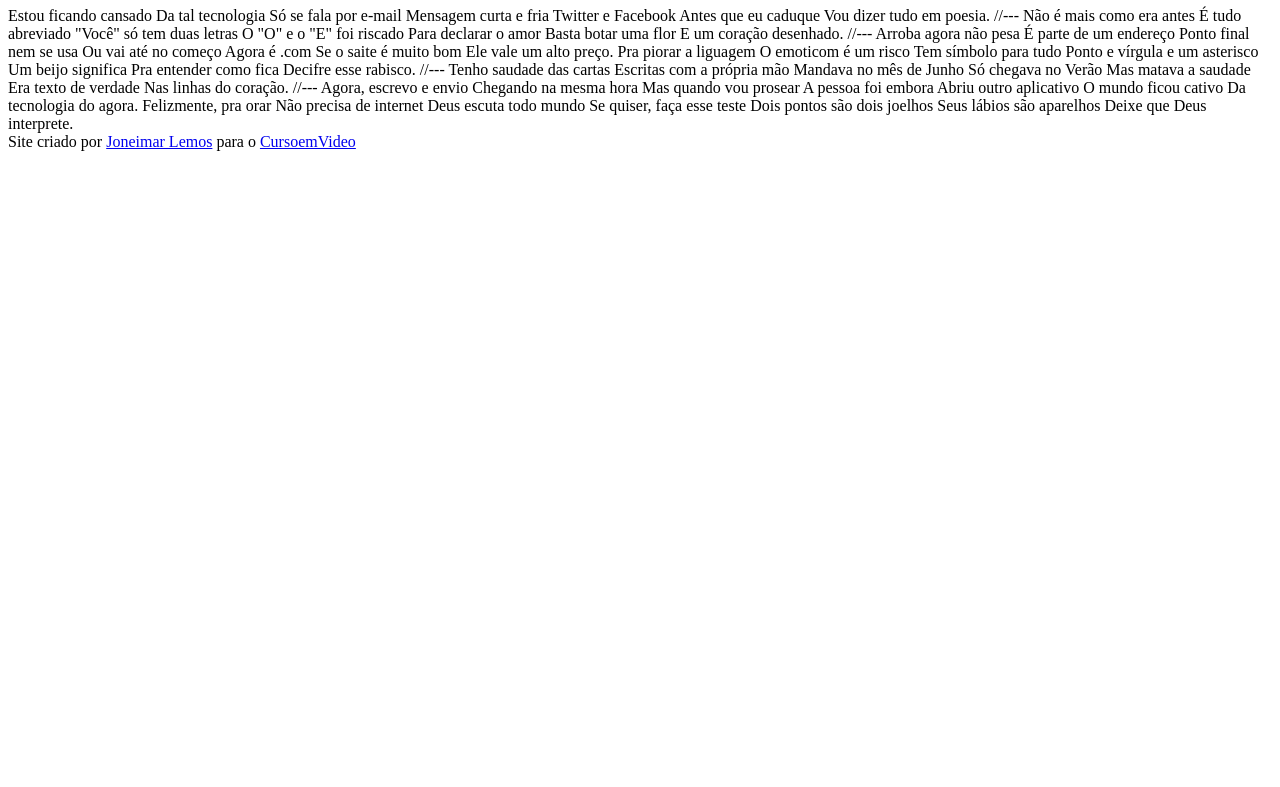
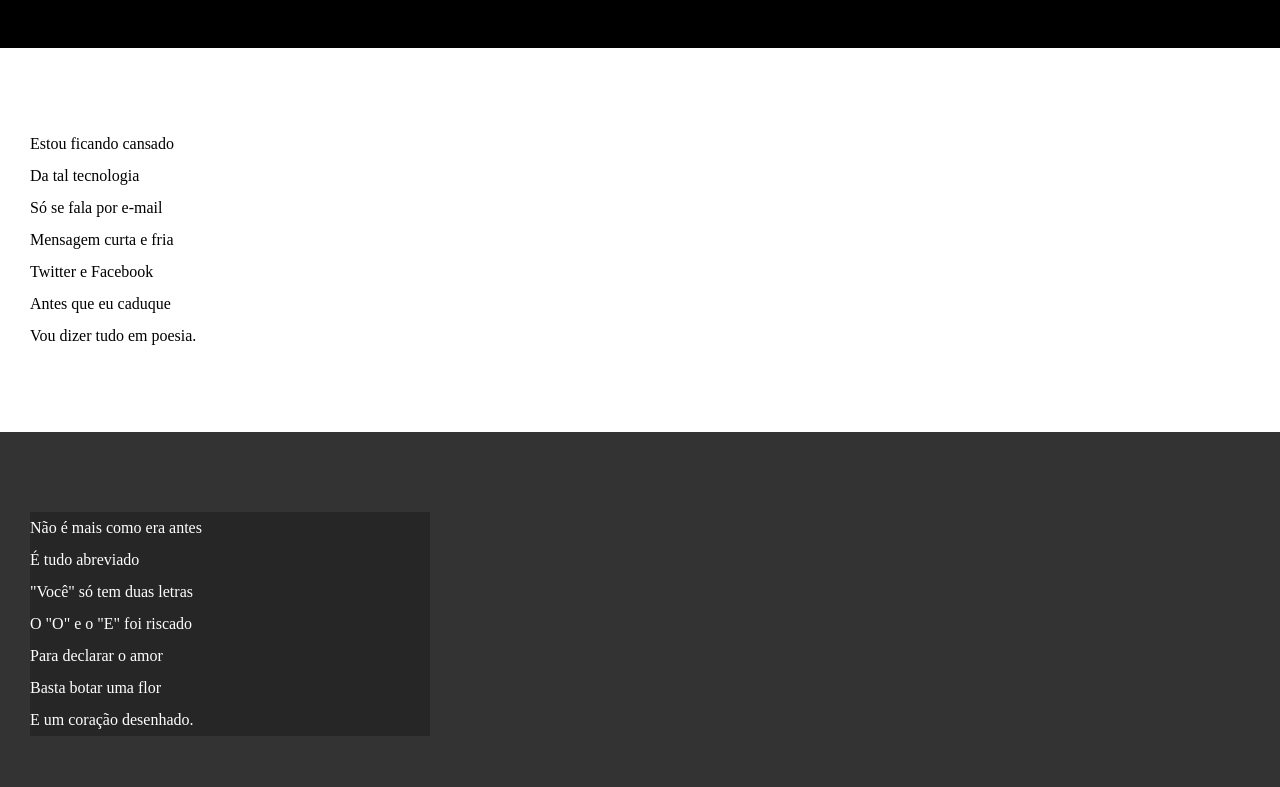
Before and after one commit to Joneimar/html-css, a plain HTML site: page Desafios/d012/index.html in a window 1280 px wide. Shown: the part 107-894 px from the top of the page. Before the commit the page ends 800 px from the top, so only its background shows below. Drawn offline with Linux system fonts and the light colour scheme.

Commit message:
atualizei estilos dos textos e blocos

```diff
--- /dev/null
+++ b/Desafios/d012/estilo/style.css
@@ -0,0 +1,67 @@
+@charset "UTF-8";
+
+* {
+    margin: 0px;
+    padding: 0px;
+
+}
+
+html, body {
+    min-height: 100vh;
+    background-color: darkgray;
+}
+
+header {
+    background-color: black;
+    color: white;
+    text-align: center;
+}
+
+header > h1 {
+    padding-top: 50px;
+    font-variant: small-caps;
+}
+
+header > p {
+    padding-bottom: 50px;
+}
+
+header a, footer a {
+    color: white;
+    text-decoration: none;
+    font-weight: bolder;
+}
+
+header a:hover, footer a:hover {
+    text-decoration: underline;
+}
+
+section {
+    padding-top: 10vh;
+    padding-bottom: 10vh;
+    padding-left: 30px;
+    line-height: 2em;
+}
+
+section.normal {
+    background-color: white;
+    color: black;
+}
+
+section.imagem {
+    background-color: rgb(51, 51, 51);
+    color: white;
+}
+
+section.imagem > p {
+    width: 400px;
+    background-color: rgba(0, 0, 0, 0.253);
+}
+
+
+footer {
+    background-color: black;
+    color: white;
+    text-align: center;
+    padding: 10px;
+}
--- a/Desafios/d012/index.html
+++ b/Desafios/d012/index.html
@@ -5,6 +5,7 @@
     <meta http-equiv="X-UA-Compatible" content="IE=edge">
     <meta name="viewport" content="width=device-width, initial-scale=1.0">
     <title>Cordel Moderno</title>
+    <link rel="stylesheet" href="estilo/style.css">
 </head>
 <body>
     <header>
@@ -17,72 +18,88 @@
 
     </header>
 
-    Estou ficando cansado
-    Da tal tecnologia
-    Só se fala por e-mail
-    Mensagem curta e fria
-    Twitter e Facebook
-    Antes que eu caduque
-    Vou dizer tudo em poesia.
+    <section class="normal">
+        <p>
+            Estou ficando cansado <br>
+            Da tal tecnologia <br>
+            Só se fala por e-mail <br>
+            Mensagem curta e fria <br>
+            Twitter e Facebook <br>
+            Antes que eu caduque <br>
+            Vou dizer tudo em poesia.
+        </p>
+    </section>
 
-    //---
+    <section class="imagem">
+        <p>
+            Não é mais como era antes <br>
+            É tudo abreviado <br>
+            "Você" só tem duas letras <br>
+            O "O" e o "E" foi riscado <br>
+            Para declarar o amor <br>
+            Basta botar uma flor <br>
+            E um coração desenhado.
+        </p>
+    </section>
 
-    Não é mais como era antes
-    É tudo abreviado
-    "Você" só tem duas letras
-    O "O" e o "E" foi riscado
-    Para declarar o amor
-    Basta botar uma flor
-    E um coração desenhado.
+    <section class="normal">
+        <p>
+            Arroba agora não pesa <br>
+            É parte de um endereço <br>
+            Ponto final nem se usa <br>
+            Ou vai até no começo <br>
+            Agora é .com <br>
+            Se o saite é muito bom <br>
+            Ele vale um alto preço.
+        </p>
 
-    //---
+        <p>
+            Pra piorar a liguagem <br>
+            O emoticom é um risco <br>
+            Tem símbolo para tudo <br>
+            Ponto e vírgula e um asterisco <br>
+            Um beijo significa <br>
+            Pra entender como fica <br>
+            Decifre esse rabisco.
+        </p>
+    </section>
 
-    Arroba agora não pesa
-    É parte de um endereço
-    Ponto final nem se usa
-    Ou vai até no começo
-    Agora é .com
-    Se o saite é muito bom
-    Ele vale um alto preço.
+    <section class="imagem">
+        <p>
+            Tenho saudade das cartas <br>
+            Escritas com a própria mão <br>
+            Mandava no mês de Junho <br>
+            Só chegava no Verão <br>
+            Mas matava a saudade <br>
+            Era texto de verdade <br>
+            Nas linhas do coração.
+        </p>
+    </section>
 
-    Pra piorar a liguagem
-    O emoticom é um risco
-    Tem símbolo para tudo
-    Ponto e vírgula e um asterisco
-    Um beijo significa
-    Pra entender como fica
-    Decifre esse rabisco.
+    <section class="normal">
+        <p>
+            Agora, escrevo e envio <br>
+            Chegando na mesma hora <br>
+            Mas quando vou prosear <br>
+            A pessoa foi embora <br>
+            Abriu outro aplicativo <br>
+            O mundo ficou cativo <br>
+            Da tecnologia do agora.
+        </p>
 
-    //---
-
-    Tenho saudade das cartas
-    Escritas com a própria mão
-    Mandava no mês de Junho
-    Só chegava no Verão
-    Mas matava a saudade
-    Era texto de verdade
-    Nas linhas do coração.
-
-    //---
-
-    Agora, escrevo e envio
-    Chegando na mesma hora
-    Mas quando vou prosear
-    A pessoa foi embora
-    Abriu outro aplicativo
-    O mundo ficou cativo
-    Da tecnologia do agora.
-
-    Felizmente, pra orar
-    Não precisa de internet
-    Deus escuta todo mundo
-    Se quiser, faça esse teste
-    Dois pontos são dois joelhos
-    Seus lábios são aparelhos
-    Deixe que Deus interprete.
+        <p>
+            Felizmente, pra orar <br>
+            Não precisa de internet <br>
+            Deus escuta todo mundo <br>
+            Se quiser, faça esse teste <br>
+            Dois pontos são dois joelhos <br>
+            Seus lábios são aparelhos <br>
+            Deixe que Deus interprete.
+        </p>
+    </section>
 
     <footer>
-        Site criado por <a href="https://github.com/Joneimar" target="_blank">Joneimar Lemos</a> para o <a href="https://www.cursoemvideo.com" target="_blank">CursoemVideo</a>
+        <p>Site criado por <a href="https://github.com/Joneimar" target="_blank">Joneimar Lemos</a> para o <a href="https://www.cursoemvideo.com" target="_blank">CursoemVideo</a></p>
     </footer>
 </body>
 </html>
```
